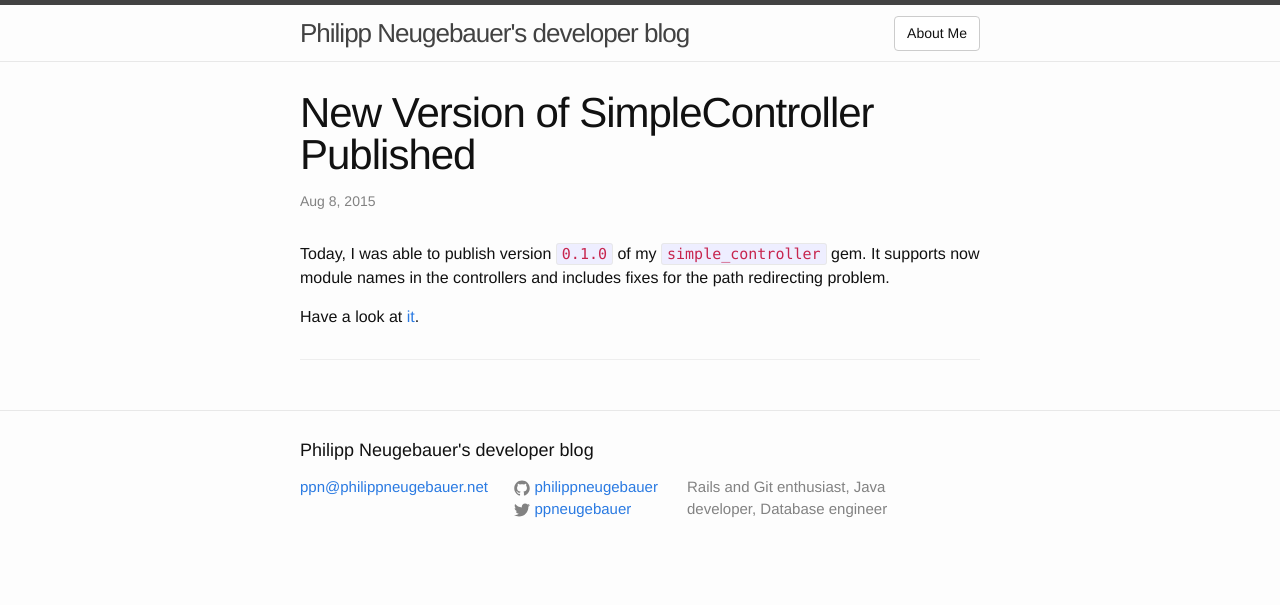
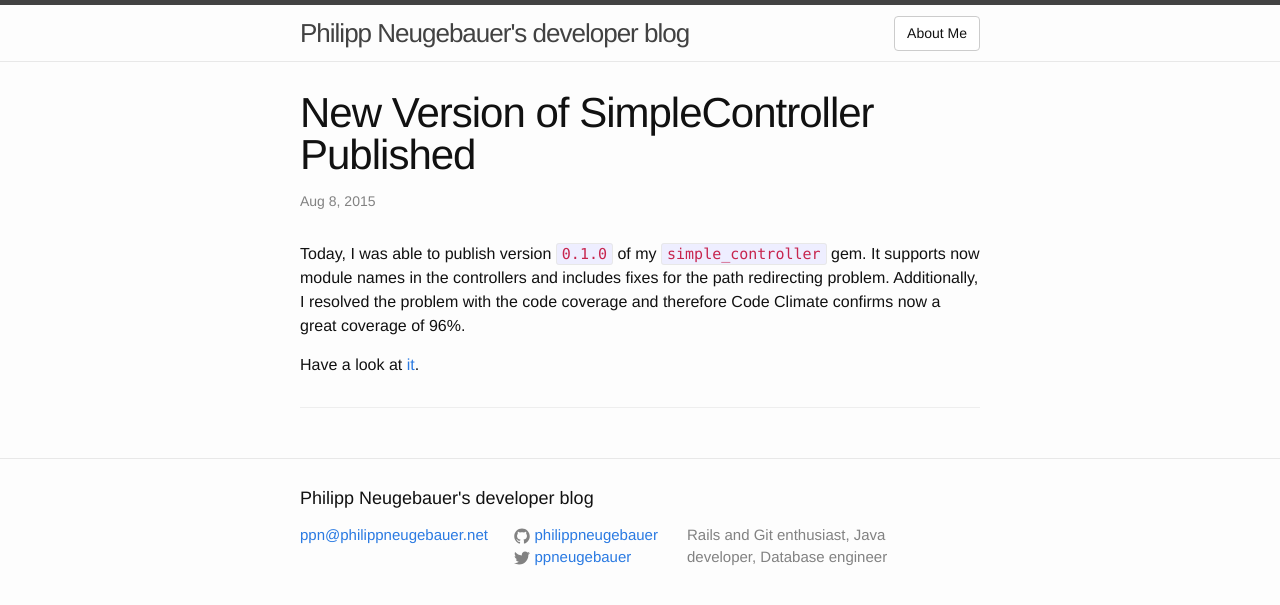
Before and after one commit to philippneugebauer/philippneugebauer.github.io, a Jekyll site: the page built from _posts/2015-08-09-new-version-of-simplecontroller-published.markdown, in a window 1280 px wide. Shown: the top 605 px of the page. Built offline with Jekyll 4.4.1, drawn with Linux system fonts in a browser that asks for light colours.

Commit message:
forgotten sentence added

```diff
--- a/_posts/2015-08-09-new-version-of-simplecontroller-published.markdown
+++ b/_posts/2015-08-09-new-version-of-simplecontroller-published.markdown
@@ -7,5 +7,6 @@ categories:
 
 Today, I was able to publish version `0.1.0` of my `simple_controller` gem.
 It supports now module names in the controllers and includes fixes for the path redirecting problem.
+Additionally, I resolved the problem with the code coverage and therefore Code Climate confirms now a great coverage of 96%.
 
 Have a look at [it](https://github.com/philippneugebauer/SimpleController).
```
